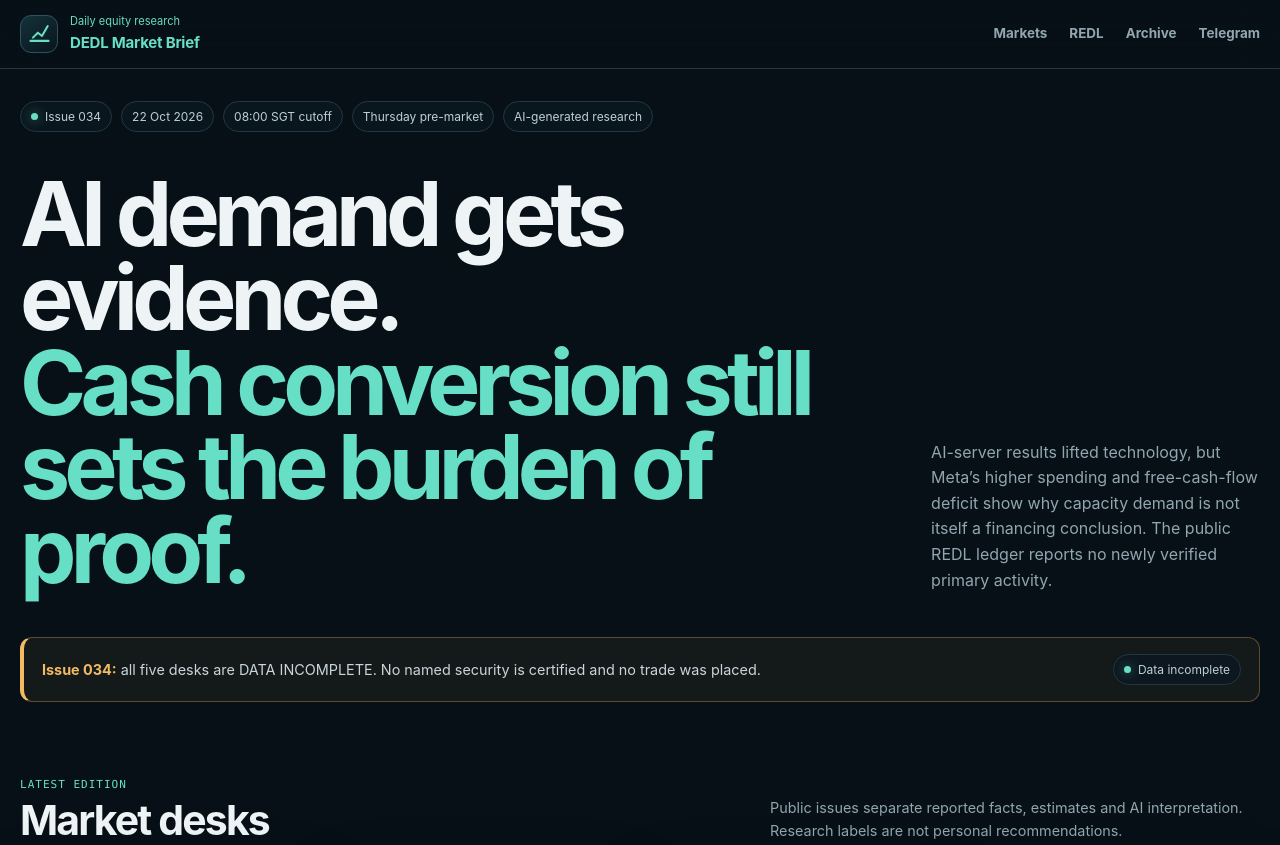
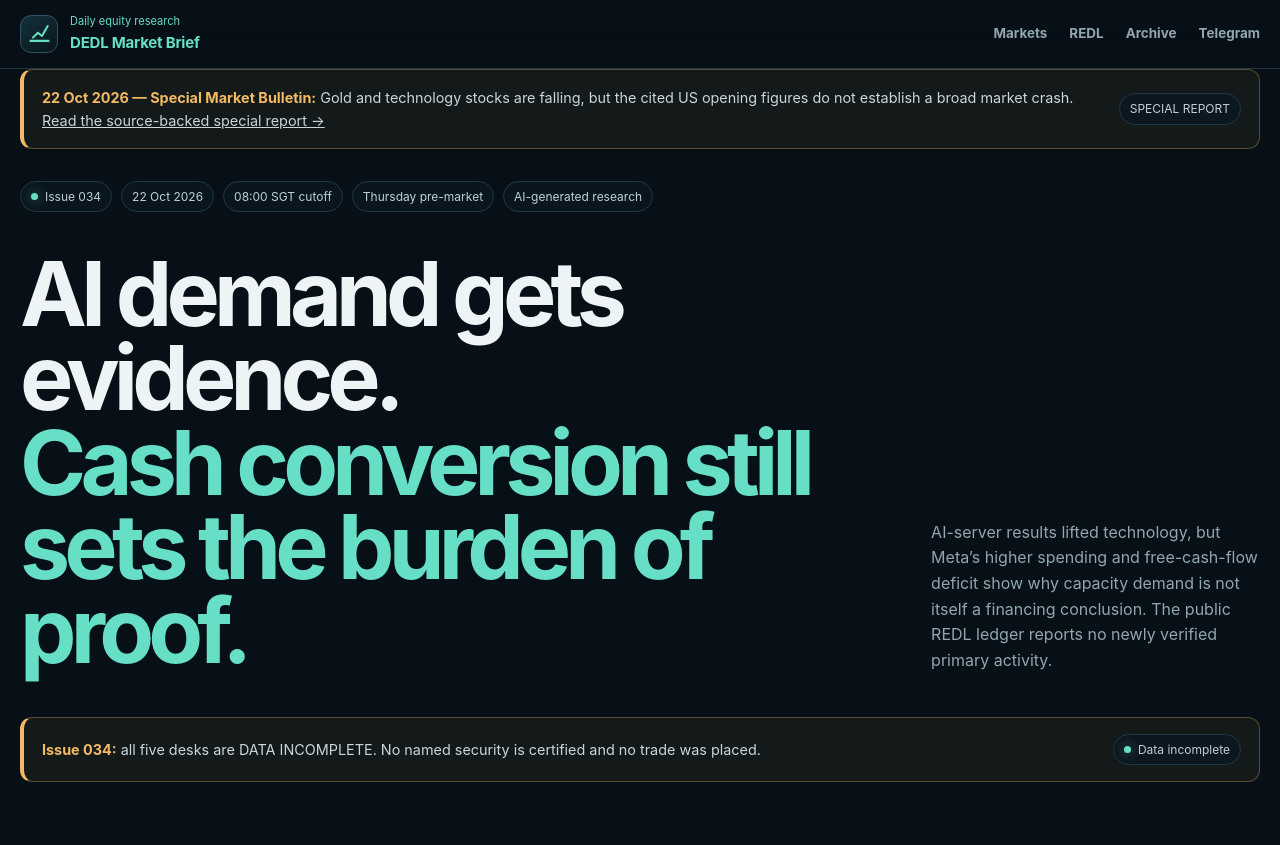
Before and after one commit to Devilz13/daily-equity-decision-loop, a plain HTML site: page index.html in a window 1280 px wide. Shown: the top 845 px of the page. Drawn offline with Linux system fonts and the light colour scheme.

Commit message:
Feature October 22 special crash-claim fact check and archive link

```diff
--- a/index.html
+++ b/index.html
@@ -17,6 +17,7 @@
     </div>
   </header>
   <main id="top">
+    <div class="wrap"><aside class="statusbar" aria-label="Special market bulletin"><p><strong>22 Oct 2026 — Special Market Bulletin:</strong> Gold and technology stocks are falling, but the cited US opening figures do not establish a broad market crash. <a href="issues/2026/10/22/special-market-selloff/">Read the source-backed special report →</a></p><span class="chip">SPECIAL REPORT</span></aside></div>
     <div class="wrap">
       <div class="issue-meta"><span class="chip"><span class="dot red"></span>Issue 034</span><span class="chip">22 Oct 2026</span><span class="chip">08:00 SGT cutoff</span><span class="chip">Thursday pre-market</span><span class="chip">AI-generated research</span></div>
       <section class="hero">
@@ -55,6 +56,7 @@
 
     <section class="section" id="archive">
         <div class="wrap"><div class="section-head"><div><span class="kicker">Permanent record</span><h2>Edition archive</h2></div><p>Published editions are retained by date. Corrections or privacy redactions are labelled rather than presented as new research.</p></div><div class="archive-table">
+<a class="archive-row" href="issues/2026/10/22/special-market-selloff/"><span class="date">22 Oct 2026</span><span class="number">Issue 035 · Special</span><span class="title">Market selloff does not establish a broad crash</span><span class="state">Intraday / conditional</span></a>
 <a class="archive-row" href="issues/2026/10/22/"><span class="date">22 Oct 2026</span><span class="number">Issue 034</span><span class="title">AI earnings support demand; cash conversion remains the test</span><span class="state">Data incomplete</span></a>
 <a class="archive-row" href="issues/2026/10/21/"><span class="date">21 Oct 2026</span><span class="number">Issue 033</span><span class="title">Rotation, AI earnings and public REDL ledger; five desks data incomplete</span><span class="state">Data incomplete</span></a>
 <a class="archive-row" href="issues/2026/10/20/"><span class="date">20 Oct 2026</span><span class="number">Issue 032</span><span class="title">AI rebound lacks credit and breadth confirmation; five desks data incomplete</span><span class="state">Data incomplete</span></a>
```
